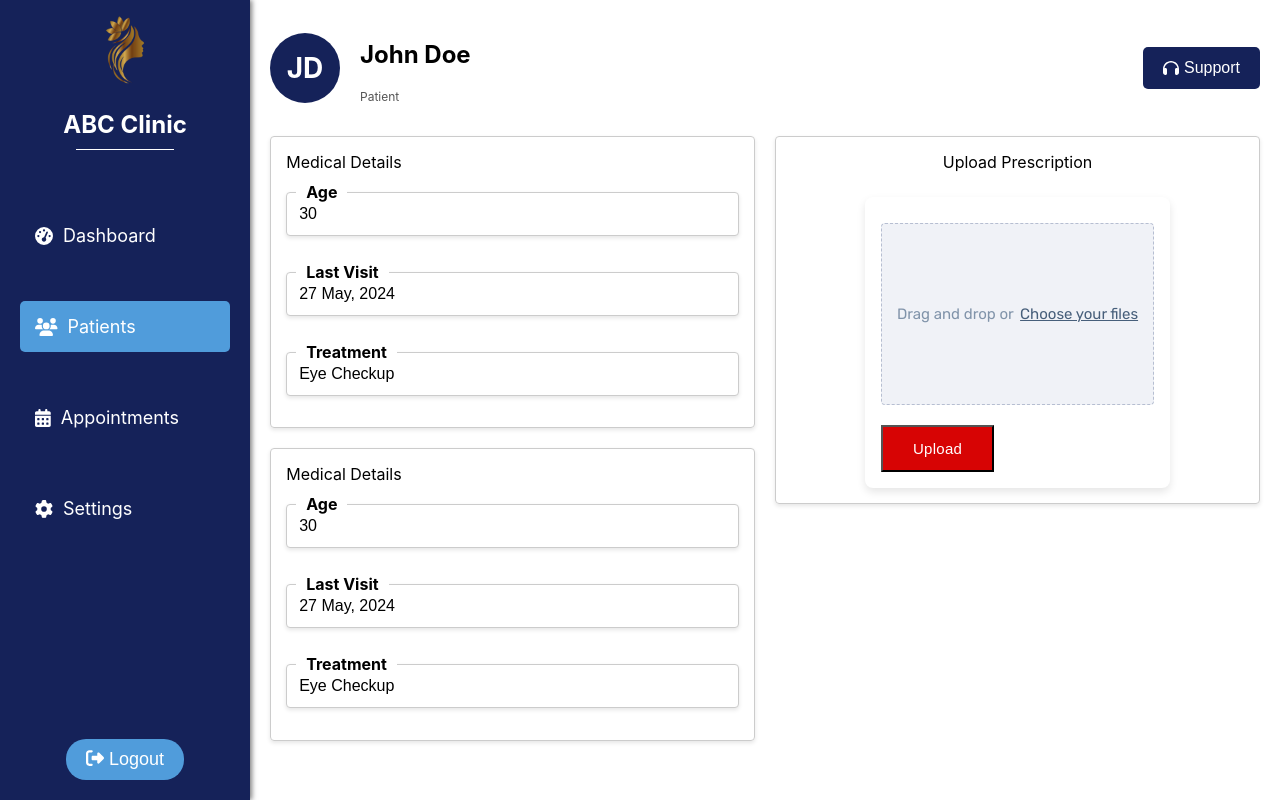
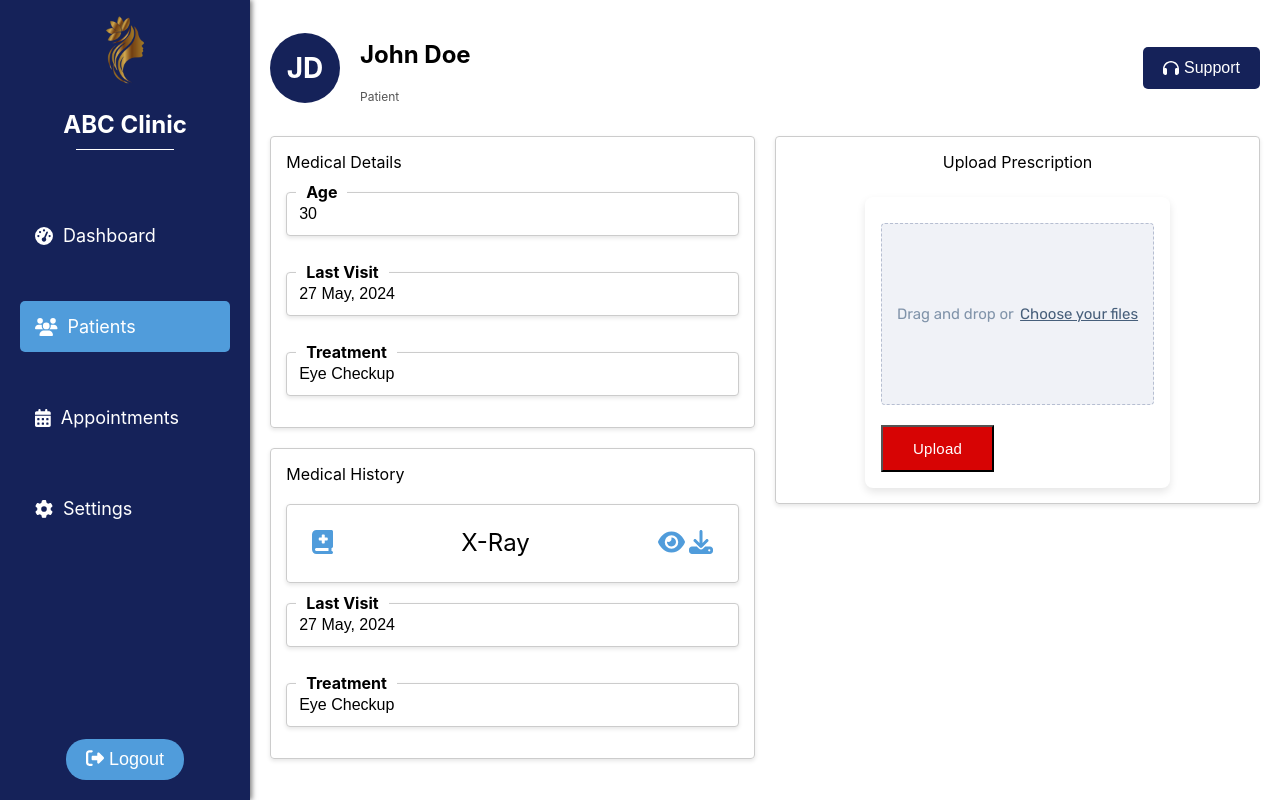
Before and after one commit to aparaedge/HEALTH-APP, a React (Create React App) app: page /patients/patient1 in a window 1280 px wide. Built offline with nearby package versions, Linux system fonts and the light colour scheme.

Commit message:
added download

```diff
--- a/src/components/PatientDetails.css
+++ b/src/components/PatientDetails.css
@@ -181,6 +181,39 @@
     transition: box-shadow 0.3s ease, border-color 0.3s ease;
 }
 
+
+.medical-details-history-record {
+    padding: 0.95em;
+    border: 1px solid #ccc;
+    border-radius: 4px;
+    display: flex;
+    gap: 20px;
+    flex-direction: column;
+    font-size: 1em;
+    box-shadow: 0 2px 4px rgba(0, 0, 0, 0.1);
+    transition: box-shadow 0.3s ease, border-color 0.3s ease;
+}
+
+.upload-file-container {
+    padding: 0.95em;
+    border: 1px solid #ccc;
+    border-radius: 4px;
+    display: flex;
+    gap: 20px;
+    justify-content: space-between;
+    flex-direction: row;
+    font-size: 1.5em;
+    box-shadow: 0 2px 4px rgba(0, 0, 0, 0.1);
+    transition: box-shadow 0.3s ease, border-color 0.3s ease;
+}
+
+.icon-book {
+    color: #509cdb;
+    cursor: pointer;
+    padding: 2px;
+}
+
+
 @media (max-width: 768px) {
     .patientDetails-container {
         flex-direction: column;
--- a/src/components/PatientDetails.js
+++ b/src/components/PatientDetails.js
@@ -4,7 +4,7 @@ import { useParams } from 'react-router-dom';
 import patientsData from '../data/patients.json';
 import SideNavbar from './SideNavbar';
 import { FontAwesomeIcon } from '@fortawesome/react-fontawesome';
-import { faHeadphones } from '@fortawesome/free-solid-svg-icons';
+import { faHeadphones, faBookMedical, faEye, faDownload } from '@fortawesome/free-solid-svg-icons';
 import FileUploadComponent from './fileUploadComponent';
 import './PatientDetails.css';
 
@@ -26,6 +26,12 @@ const PatientDetails = () => {
   if (!patient) {
     return <p>Loading...</p>; // You can replace with a proper loading component
   }
+
+  const handleShow = () => {
+    console.log("her")
+    let fileData = patient.files["data"]
+    window.open(fileData, URL(fileData));
+  };
 
   // Function to get initials from patient's name
   const getInitials = (name) => {
@@ -74,12 +80,15 @@ const PatientDetails = () => {
                 </div>
             </div>
 
-            <div className='medical-details-box-record'>
-                <label className="record-name">Medical Details</label>
-                <div className="text-field-container">
-                    <label className="text-field-label">Age</label>
-                    <input type="text" value={patient.age}
-                    readOnly className="text-field-input" />
+            <div className='medical-details-history-record'>
+                <label className="record-name">Medical History</label>
+                <div className="upload-file-container">
+                    <FontAwesomeIcon className='icon-book' icon={faBookMedical} />
+                    <label> X-Ray</label>
+                    <div className='history-action'>
+                        <FontAwesomeIcon className='icon-book' icon={faEye} onClick={() => handleShow()}/>
+                        <FontAwesomeIcon className='icon-book' icon={faDownload} />
+                    </div>
                 </div>
                 <div className="text-field-container">
                     <label className="text-field-label">Last Visit</label>
```
